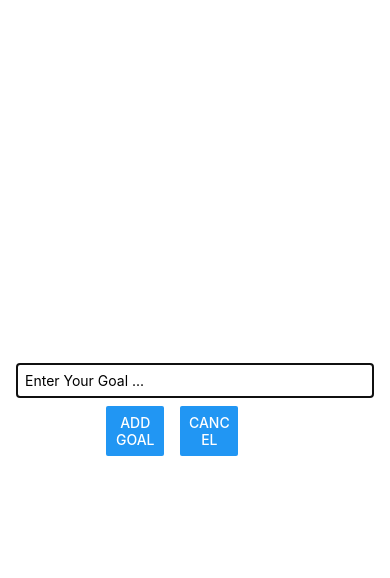
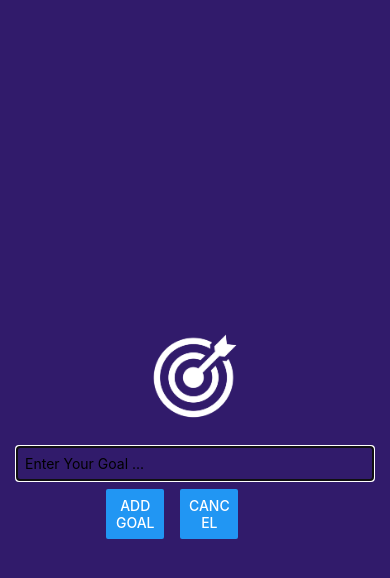
Before and after one commit to raj-wankhade/rn-course, a React Native app: screen / in a window 390 px wide. Both pictures are taken after a click on the button "ADD NEW GOAL". Shown: the top 578 px of the page. Built offline with nearby package versions, Linux system fonts and the light colour scheme.

Commit message:
main- working with image and changing colors

```diff
--- a/components/GoalInput.js
+++ b/components/GoalInput.js
@@ -1,8 +1,14 @@
 import { useState } from "react";
-import { StyleSheet, TextInput, Button, View, Modal } from "react-native";
+import {
+  StyleSheet,
+  TextInput,
+  Button,
+  View,
+  Modal,
+  Image,
+} from "react-native";
 
 const GoalInput = ({ onAddGoal, onCancelGoal, visible }) => {
-  console.log("onCancelGoal is", onCancelGoal);
   const [enteredGoal, setEnteredGoal] = useState("");
 
   function goalInputHandler(enteredGoalText) {
@@ -16,6 +22,10 @@
   return (
     <Modal visible={visible} animationType="slide">
       <View style={styles.inputContainer}>
+        <Image
+          style={styles.image}
+          source={require("../assets/images/goal.png")}
+        />
         <TextInput
           style={styles.textInput}
           onChangeText={goalInputHandler}
@@ -40,10 +50,13 @@
     flex: 1,
     justifyContent: "center",
     alignItems: "center", // to center instead opf stretch by default
-    marginBottom: 24,
-    borderBottomWidth: 1,
-    borderBottomColor: "#cccccc",
     padding: 16,
+    backgroundColor: "#311b6b",
+  },
+  image: {
+    width: 100,
+    height: 100,
+    margin: 20,
   },
   textInput: {
     width: "100%",
```
Also changed, not shown: assets/images/goal.png (added).
